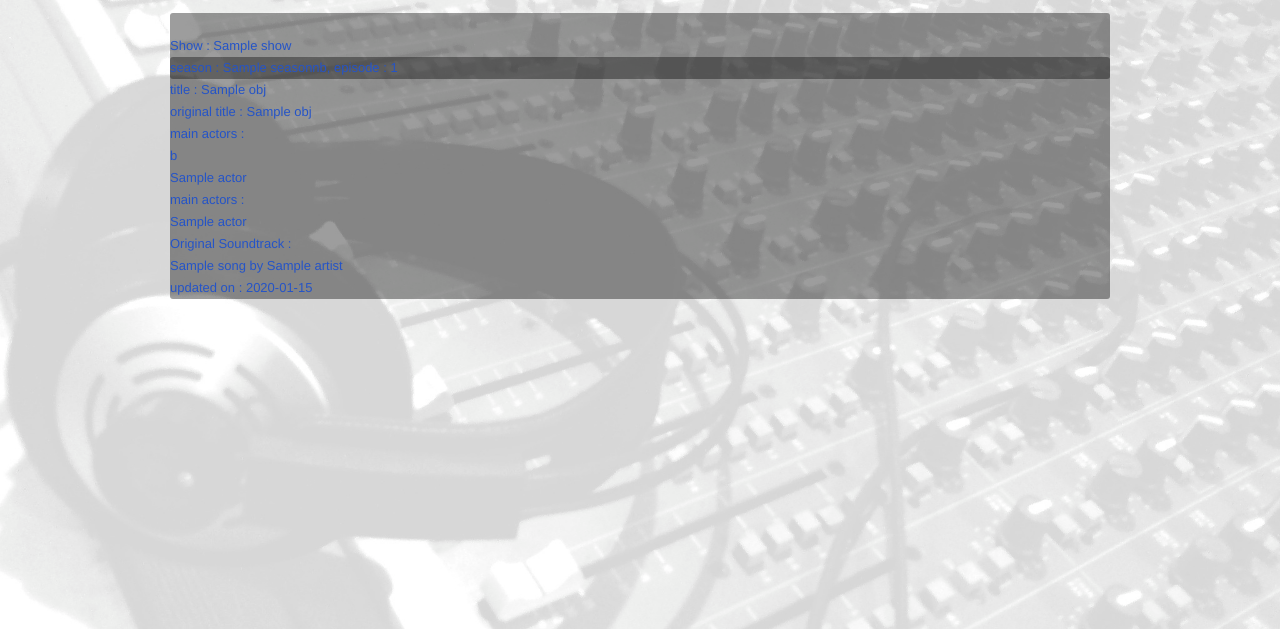
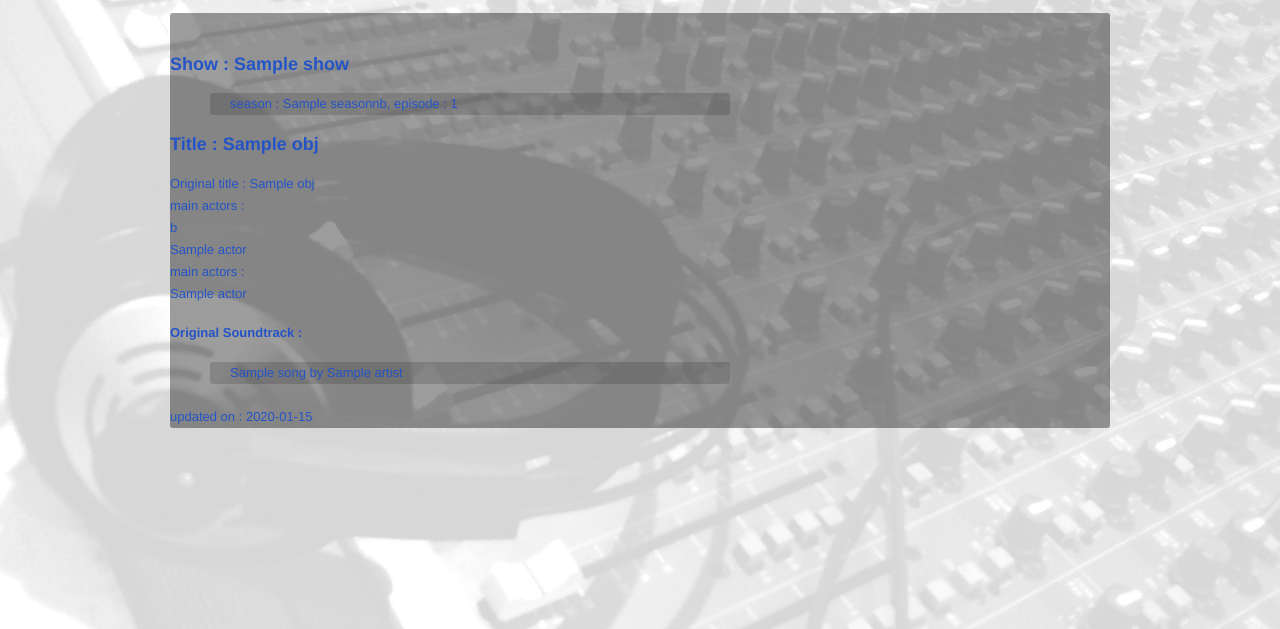
Before and after one commit to Cr0c/findOST, a Django app: template ost/templates/findost/details.html in a window 1280 px wide. Shown: the part 171-800 px from the top of the page. Run offline with Django 3.2, Linux system fonts and the light colour scheme; the template is opened without the code that fills it: most values are stand-ins (such as "Sample title", 1, 10 or a date in 2020).

Commit message:
biatchmonday croc

```diff
--- a/ost/findost/static/style.css
+++ b/ost/findost/static/style.css
@@ -284,3 +284,20 @@
 	margin-bottom: 20px;
 	position: absolute;
 }
+
+#latest img {
+	width: 50px;
+	height: 50px;
+}
+
+#detailsFields {
+	background-color: rgba(0, 0, 0, 0.15);
+	margin-left: 40px;
+	padding-left: 20px;
+	margin-right: 380px;
+}
+
+#playerLinks {
+	float: right;
+	margin-right: 20px;
+}
--- a/ost/findost/views.py
+++ b/ost/findost/views.py
@@ -167,7 +167,7 @@
 		user = request.user.username
 		message = "Logged in as " + user
 	else:
-		message =''
+		message ='You are not logged in'
 		user = None
 	if(kind == 'film'):
 		obj = get_object_or_404(Film, pk = id)
--- a/ost/templates/findost/details.html
+++ b/ost/templates/findost/details.html
@@ -1,11 +1,13 @@
 <!DOCTYPE HTML>
-<html>
+<html lang="en">
+
+
 <head>
-		<meta http-equiv="Content-Type" content="text/html; charset=iso-8859-1">
 		<script type="text/javascript" src="/static/jquery.js"></script>
-		<link rel="stylesheet" media="screen" type="text/css" title="Design" href="/static/style.css" />
+		<link rel="stylesheet" type="text/css" href="/static/style.css" />
 		<title>FindOST.com | {{obj.title}}</title>
 </head>
+
 <body>
 	<header>
 		<a href='/home'><div id='header' class='center'></div></a>
@@ -18,7 +20,22 @@
 				{% if isauth %}
 				<li><a href="/logout"><b>Log out</b></a></li>
 				{% else %}
-					<li><a href="#" onclick='showlogin()'><b>Log in</b></a><div id="loginform"></div></li>
+				<li><a href="#" class='show-button'><b>Log in</b></a><div id="loginform" style="display:none;"><div id="loginscroll">
+				<form action='/login' method='post' name='loginform' id='loginform'>
+					{% csrf_token %}
+					<p>
+						<label for="username">User Name</label>
+						<input name="username" id="username" type="text" required />
+
+						<label for="passwd">Password</label>
+						<input name="passwd" id="passwd" type="password" required />
+
+						<input name="path" id="path" type="hidden" value="{{path}}" />
+
+						<input type="submit" value="log in"/>
+					</p>
+				</form>
+				</div></div></li>
 				<li><a href="/showsubscribe"><b>New User</b></a></li>
 				{% endif %}
 			</ul>
@@ -35,15 +52,15 @@
 
 		{% if obj.show.title %}
 			<li>
-				Show : {{obj.show.title}}
-				<div>season : {{obj.seasonnb}}, episode : {{obj.number}}</div>
+				<h3>Show : {{obj.show.title}}</h3>
+				<div id="detailsFields">season : {{obj.seasonnb}}, episode : {{obj.number}}</div>
 				</li>
 		{% endif %}
 		{% if obj.title %}
-			<li>title : {{obj.title}}</li>
+			<li><h3>Title : {{obj.title}}</h3></li>
 		{% endif %}
 		{% if obj.otitle %}
-			<li>original title : {{obj.otitle}}</li>
+			<li>Original title : {{obj.otitle}}</li>
 		{% endif %}
 		{% if obj.main_actors.all %}
 			<li>
@@ -69,7 +86,8 @@
 
 		{% if obj.songs.all %}
 			<li>
-				Original Soundtrack :
+				<h4>Original Soundtrack :</h4>
+				<div id="detailsFields">
 				<ul>
 					{% for song in obj.songs.all %}
 						<li>
@@ -91,7 +109,7 @@
 								{% endif %}
 							</div>
 
-							<span>
+							<span id="playerLinks">
 								<a href='#' onclick='showplayer({{song.songid}});return false;' id='link{{song.songid}}'>Listen to this song !</a>
 							</span>
 							{% if song.reported %}
@@ -99,7 +117,7 @@
 							{% endif %}
 							{% else %}
 								{% if song.songid == None %}
-								<span id='span{{song.id}}'><a href="#" onclick="check({{obj.id}},{{song.id}})">Check Track Availability</a></span>
+								<span id="playerLinks"><span id='span{{song.id}}'><a href="#" onclick="check({{obj.id}},{{song.id}})">Check Track Availability</a></span></span>
 								<!--<span><a href="{{obj.id}}/{{song.id}}/checktrack">Check track availability</a></span>-->
 								<div id="checked{{song.id}}"></div>
 								{% endif %}
@@ -108,9 +126,11 @@
 
 					{%endfor %}
 				</ul>
+				</div>
 			</li>
 		{% endif %}
 		{% if obj.updatedon %}
+		<br>
 			<li>
 				updated on : {{obj.updatedon}}
 			</li>
--- a/ost/templates/findost/home.html
+++ b/ost/templates/findost/home.html
@@ -71,13 +71,13 @@
 					<li>
 						<section>
 							{% if film.imageurl %}
-							<img id='{{film.id}}' src='{{film.imageurl}}'/>
+							<img id='{{film.id}}' src='{{film.imageurl}}' width="50px" height="50px"/>
 							{% else %}
 							<img id='{{film.id}}' src='/static/img/unknown.jpg'/>
 							{% endif %}
 							<div class="description">
 							<a href="/findost/film/details/{{film.id}}" >{{ film.title }}</a><br/>
-							came out on : {{film.cameouton}}
+							came out in : {{film.cameouton}}
 							</div>
 						</section>
 					</li>
@@ -94,7 +94,7 @@
 					<li>
 						<section>
 							{% if episode.imageurl %}
-							<img id='{{episode.show.id}}' src='{{episode.imageurl}}'/>
+							<img id='{{episode.show.id}}' src='{{episode.imageurl}}' width="50px" height="50px"/>
 							{% else %}
 							<img id='{{episode.show.id}}' src='/static/img/unknown.jpg'/>
 							{% endif %}
```
Also changed, not shown: 6 other files. Lines whose indentation alone changed are shown as unchanged.
